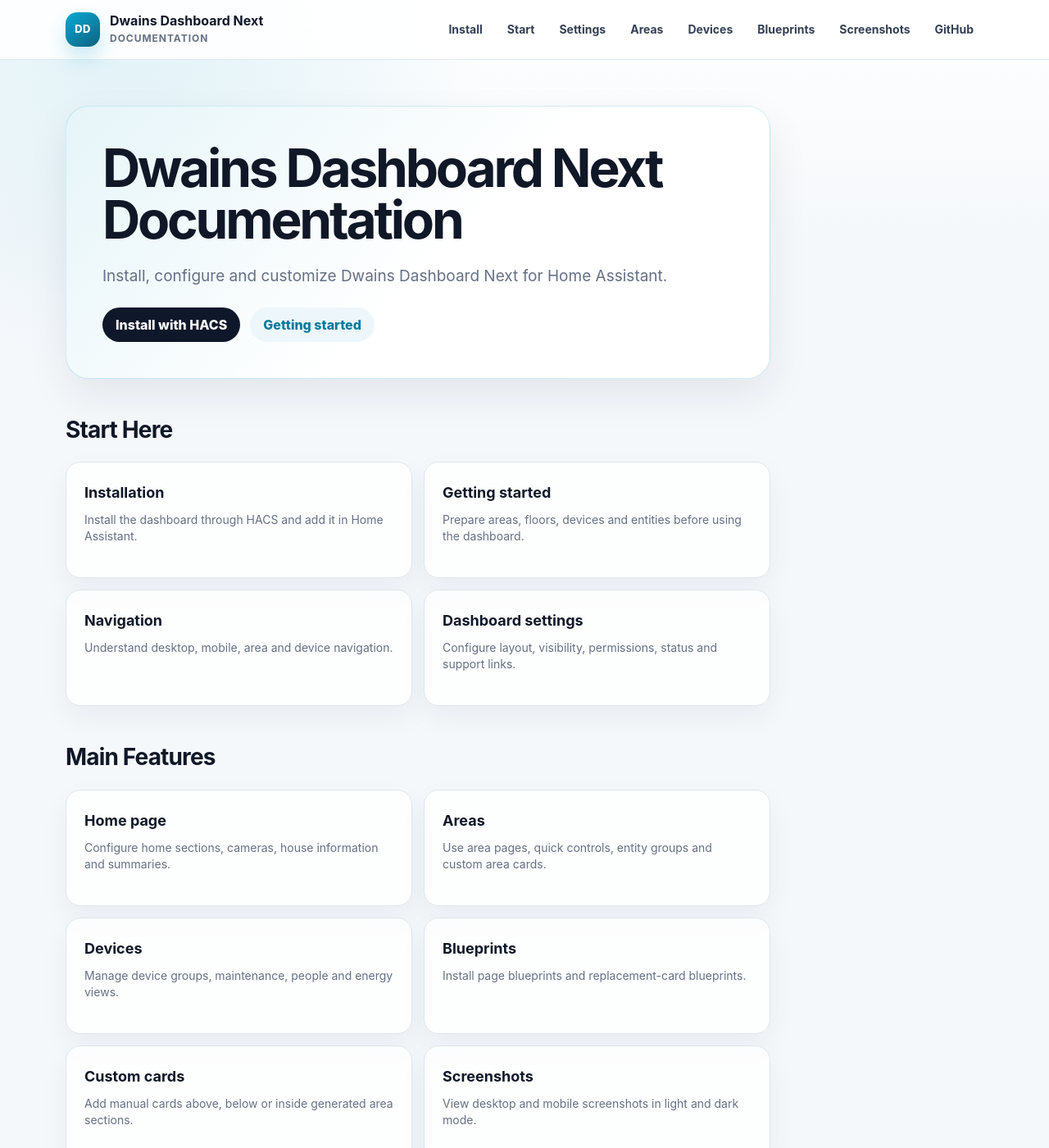
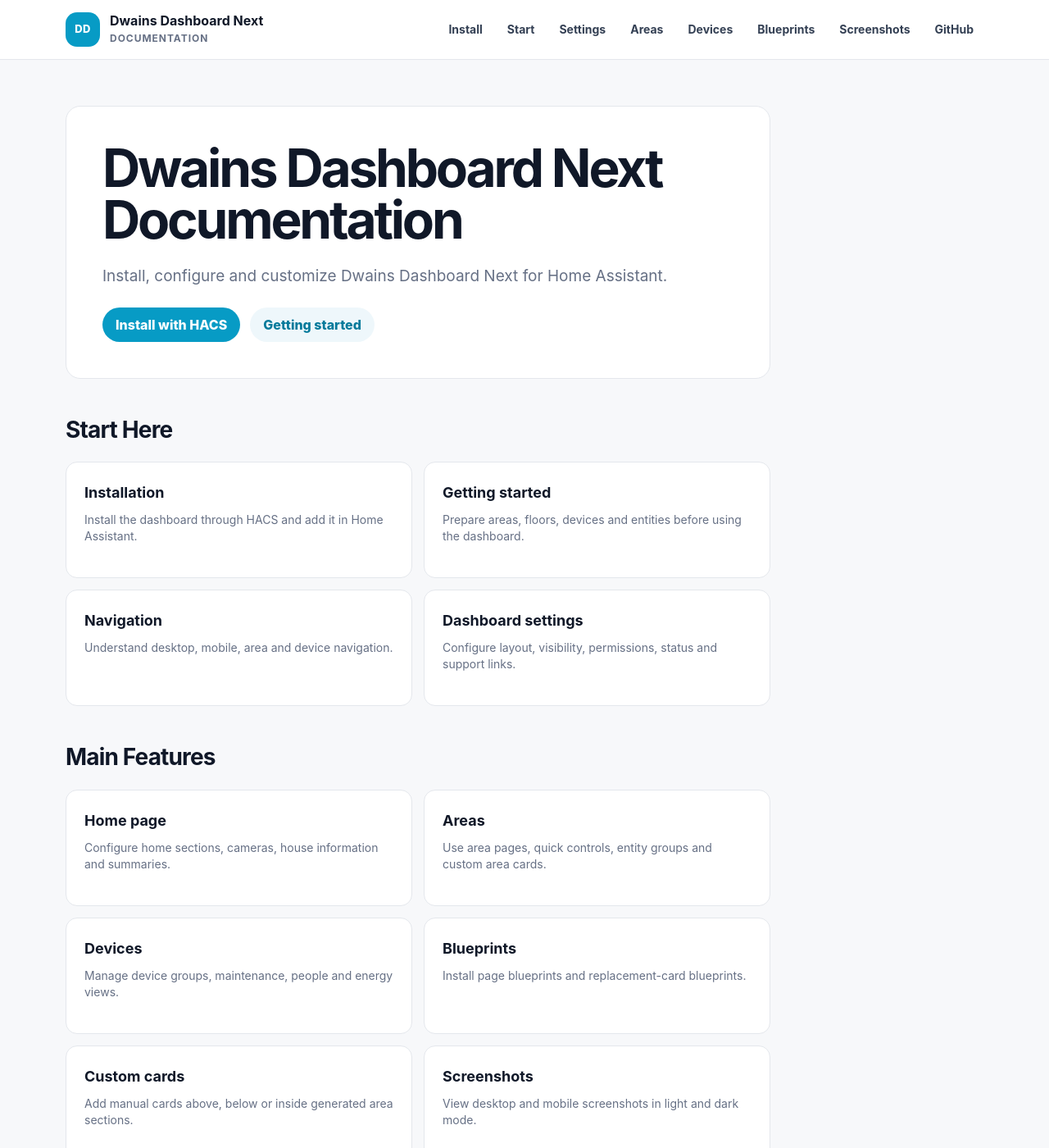
Before and after one commit to dwainscheeren/dwains-dashboard-next, a Jekyll site: the page built from docs/index.md, in a window 1280 px wide and 1400 px high. Shown: the whole window at 82% size. Built offline with Jekyll 4.4.1, drawn with Linux system fonts in a browser that asks for light colours; our own code applies the rules of GitHub Pages for plain Markdown files.

Commit message:
Simplify documentation styling

```diff
--- a/docs/assets/docs.css
+++ b/docs/assets/docs.css
@@ -1,16 +1,16 @@
 :root {
   color-scheme: light;
-  --bg: #f5f8fb;
+  --bg: #f7f8fa;
   --surface: #ffffff;
-  --surface-soft: #edf7fb;
+  --surface-soft: #eef7fb;
   --text: #101828;
   --muted: #667085;
-  --line: #dce7ee;
+  --line: #e4e7ec;
   --accent: #079bc5;
   --accent-dark: #057a9b;
   --nav: #0f172a;
-  --shadow: 0 20px 50px rgba(15, 23, 42, 0.08);
-  --radius: 18px;
+  --shadow: none;
+  --radius: 14px;
   font-family: -apple-system, BlinkMacSystemFont, "Segoe UI", sans-serif;
 }
 
@@ -21,9 +21,7 @@
 body {
   margin: 0;
   color: var(--text);
-  background:
-    radial-gradient(circle at 12% 0%, rgba(7, 155, 197, 0.12), transparent 28rem),
-    linear-gradient(180deg, #ffffff 0, var(--bg) 18rem);
+  background: var(--bg);
   font-size: 16px;
   line-height: 1.65;
 }
@@ -41,9 +39,8 @@ a:hover {
   position: sticky;
   top: 0;
   z-index: 10;
-  background: rgba(255, 255, 255, 0.88);
-  border-bottom: 1px solid rgba(220, 231, 238, 0.9);
-  backdrop-filter: blur(18px);
+  background: var(--surface);
+  border-bottom: 1px solid var(--line);
 }
 
 .site-header__inner,
@@ -80,11 +77,10 @@ a:hover {
   height: 42px;
   border-radius: 14px;
   color: white;
-  background: linear-gradient(145deg, #08a9d5, #0f6280);
+  background: var(--accent);
   font-size: 13px;
   font-weight: 800;
   letter-spacing: 0.02em;
-  box-shadow: 0 14px 24px rgba(7, 155, 197, 0.2);
 }
 
 .brand strong,
@@ -242,12 +238,9 @@ img {
   gap: 22px;
   margin-bottom: 34px;
   padding: clamp(24px, 4vw, 44px);
-  border: 1px solid rgba(7, 155, 197, 0.18);
-  border-radius: 28px;
-  background:
-    linear-gradient(135deg, rgba(7, 155, 197, 0.1), rgba(255, 255, 255, 0.92) 54%),
-    var(--surface);
-  box-shadow: var(--shadow);
+  border: 1px solid var(--line);
+  border-radius: 18px;
+  background: var(--surface);
 }
 
 .doc-hero h1 {
@@ -277,13 +270,13 @@ img {
   min-height: 42px;
   padding: 0 16px;
   border-radius: 999px;
-  background: var(--nav);
+  background: var(--accent);
   color: white;
   font-weight: 800;
 }
 
 .button:hover {
-  background: #1e293b;
+  background: var(--accent-dark);
   color: white;
   text-decoration: none;
 }
@@ -311,13 +304,11 @@ img {
   padding: 22px;
   border: 1px solid var(--line);
   border-radius: var(--radius);
-  background: rgba(255, 255, 255, 0.82);
-  box-shadow: 0 14px 34px rgba(15, 23, 42, 0.05);
+  background: var(--surface);
 }
 
 .doc-card:hover {
   border-color: rgba(7, 155, 197, 0.38);
-  transform: translateY(-1px);
   text-decoration: none;
 }
 
@@ -337,7 +328,7 @@ img {
 
 .site-footer {
   border-top: 1px solid var(--line);
-  background: rgba(255, 255, 255, 0.62);
+  background: var(--surface);
 }
 
 .site-footer__inner {
```
